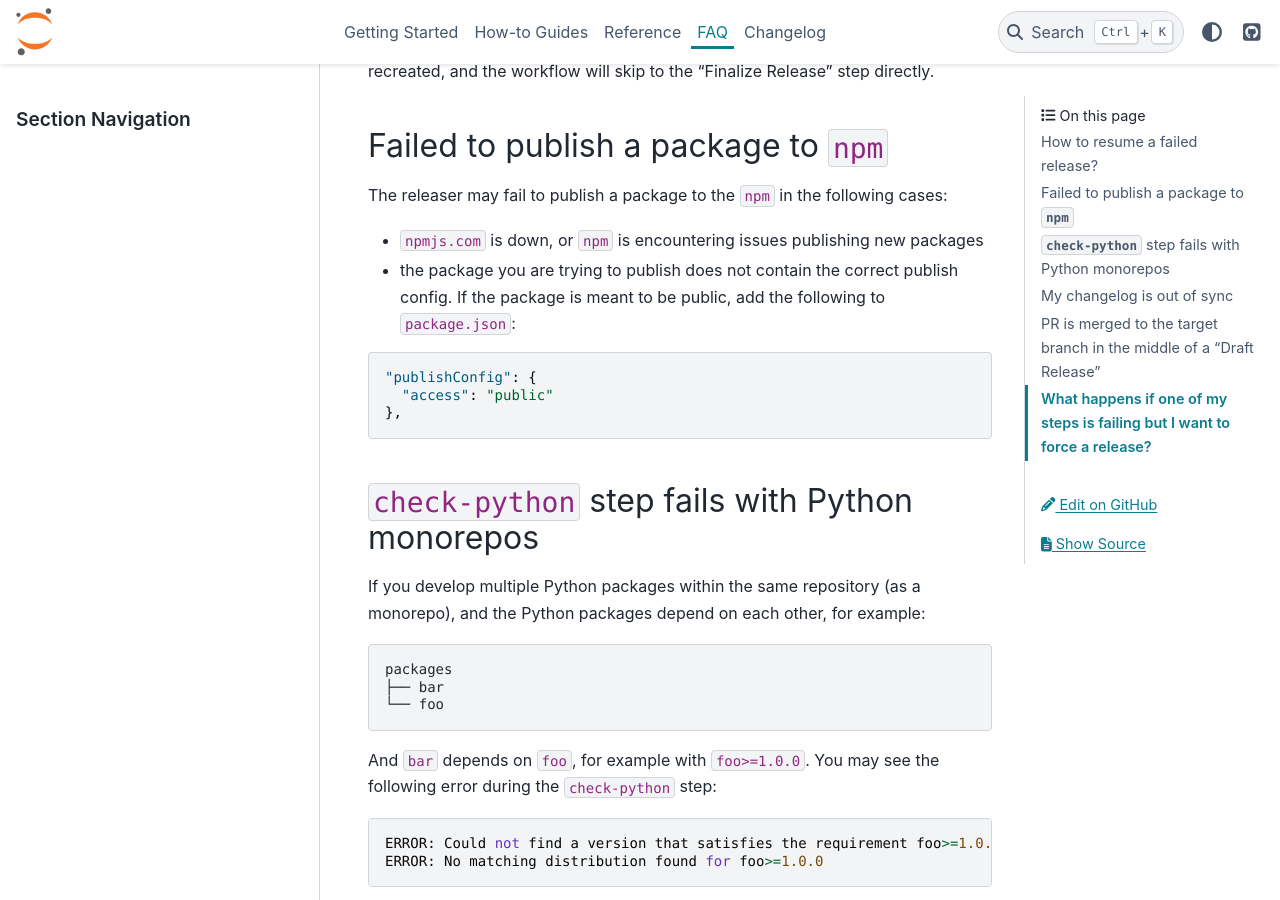
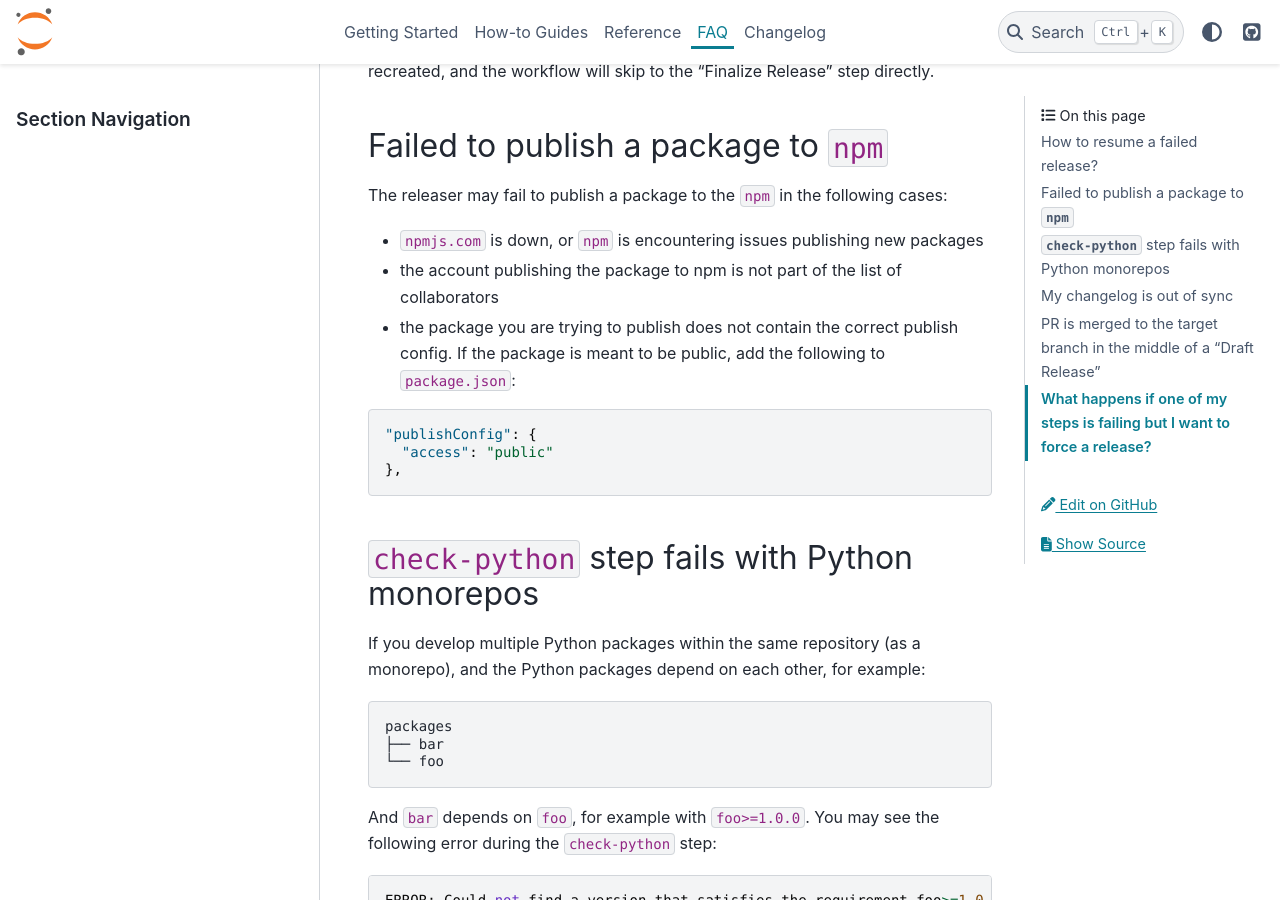
Before and after one commit to jupyter-server/jupyter_releaser, a Sphinx documentation site: the page built from docs/source/faq/index.md, in a window 1280 px wide and 900 px high, scrolled down 409 px. Built offline with Sphinx 7.4.7 and the PyData theme 0.15.4, drawn with Linux system fonts in a browser that asks for light colours.

Commit message:
add note about collaborators

````diff
--- a/docs/source/faq/index.md
+++ b/docs/source/faq/index.md
@@ -11,6 +11,7 @@ If the draft GitHub release was correctly created, re-run the workflow this time
 The releaser may fail to publish a package to the `npm` in the following cases:
 
 - `npmjs.com` is down, or `npm` is encountering issues publishing new packages
+- the account publishing the package to npm is not part of the list of collaborators
 - the package you are trying to publish does not contain the correct publish config. If the package is meant to be public, add the following to `package.json`:
 
 ```json
````
